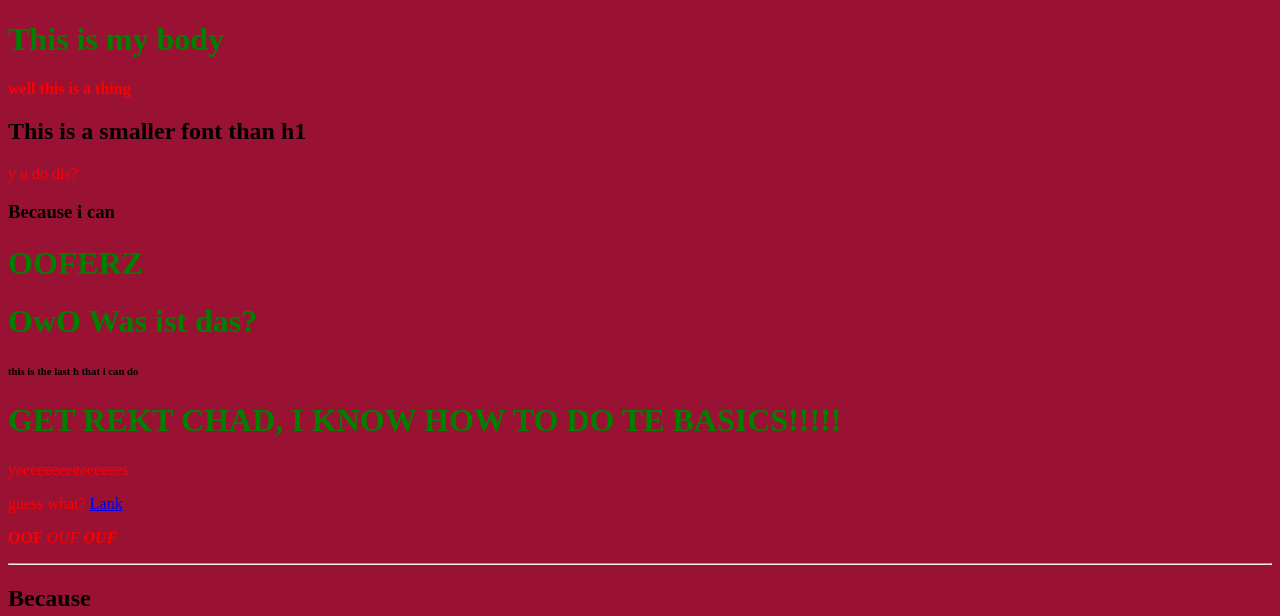
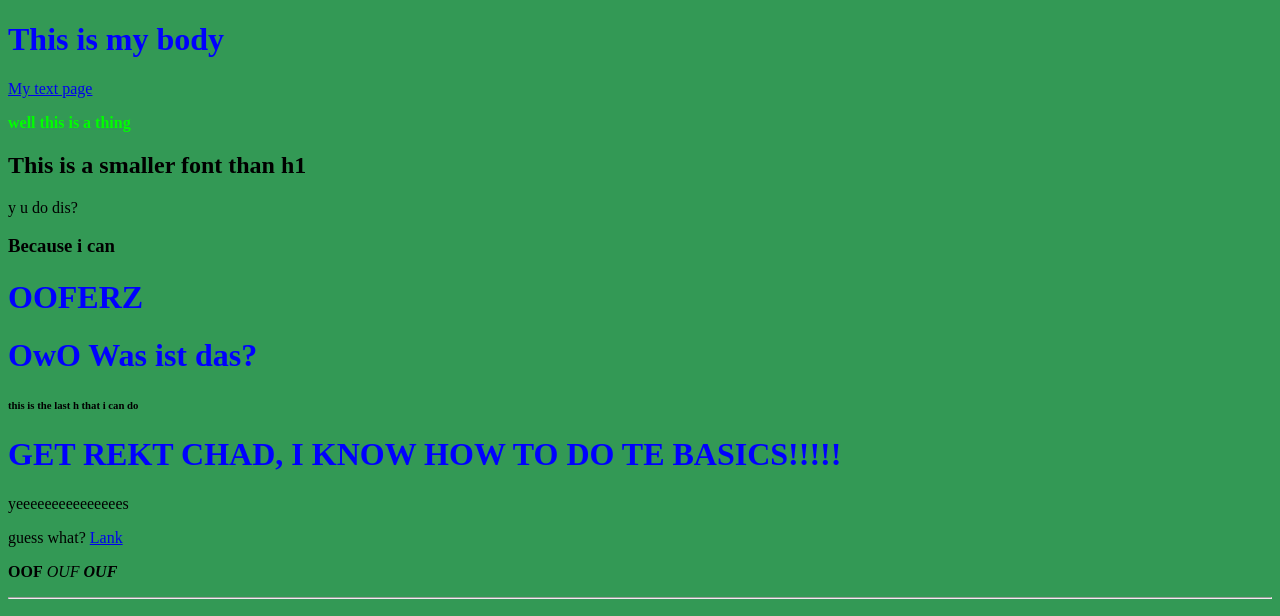
Before and after one commit to SuperTwitchy/Class-Site, a plain HTML site: page index.html in a window 1280 px wide. Shown: the top 616 px of the page. Drawn offline with Linux system fonts and the light colour scheme.

Commit message:
Update index.html

```diff
--- a/index.html
+++ b/index.html
@@ -6,19 +6,19 @@
   <style>
 
 body{
-  background-color:#913;
+  background-color:#395;
 }
 
 p{
-  color:red;
+  color:black;
 }
 
 h1{
-  color:green;
+  color:blue;
 }
 
 .green{
-  color:#f00;
+  color:#0f0;
   font-weight: 600;
 }
 
@@ -43,6 +43,8 @@ h1{
   <body>
 
   <h1>This is my body</h1>
+
+  <p><a href="text.html">My text page</a></p>
 
   <p class="green">well this is a thing</p>
 
```
